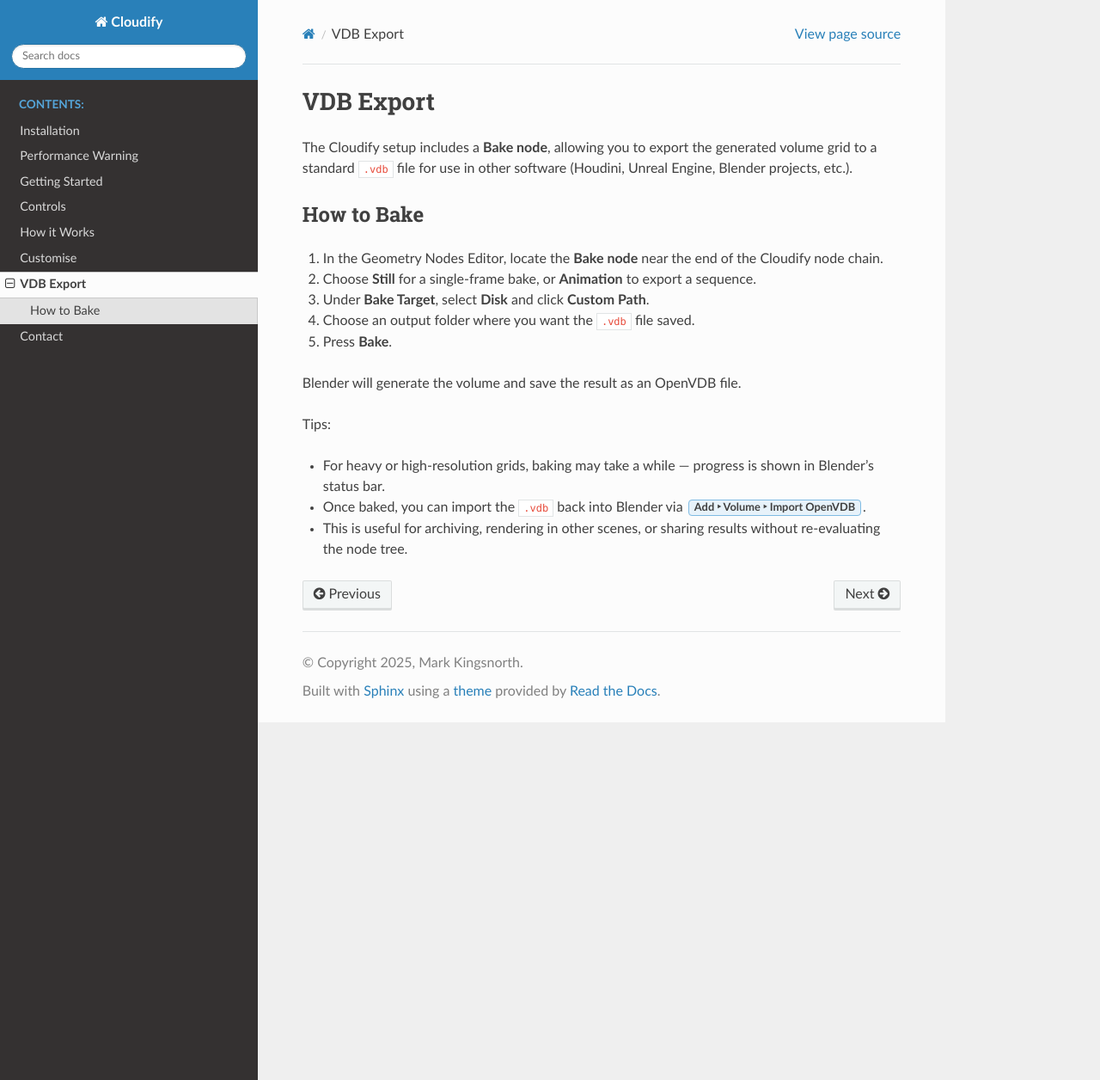
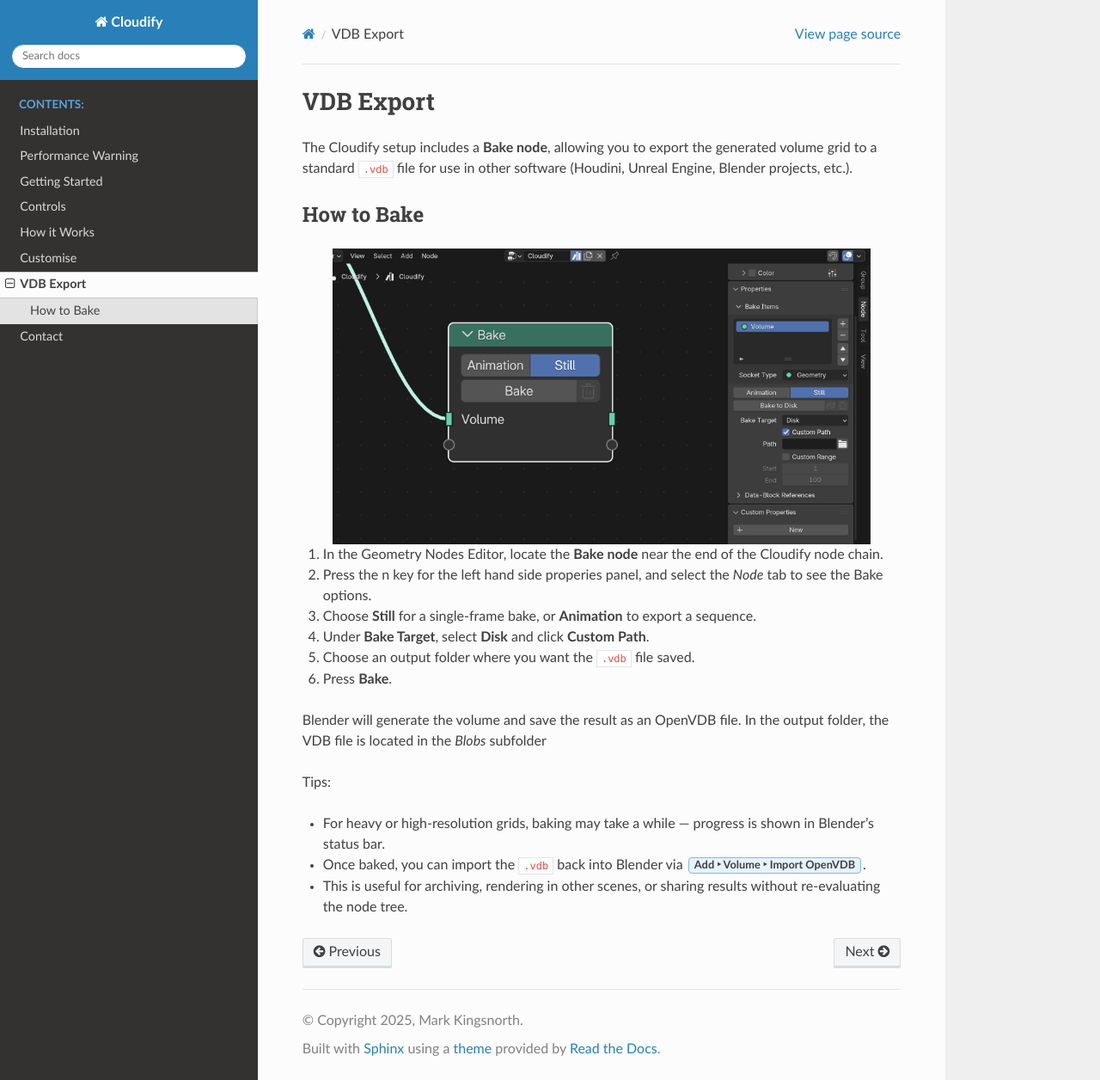
Before and after one commit to mkingsnorth/cloudify_docs, a Sphinx documentation site: the page built from docs/exporting.rst, in a window 1280 px wide and 1256 px high. Shown: the whole window at 86% size. Built offline with Sphinx 7.4.7 and the Read the Docs theme 3.1.0, drawn with Linux system fonts in a browser that asks for light colours.

Commit message:
Bake detail

```diff
--- a/docs/exporting.rst
+++ b/docs/exporting.rst
@@ -7,13 +7,19 @@
 How to Bake
 -----------
 
+.. image:: /_static/bake_node.png
+   :alt: VDB Bake Node
+   :width: 90%
+   :align: center
+
 1. In the Geometry Nodes Editor, locate the **Bake node** near the end of the Cloudify node chain.
-2. Choose **Still** for a single-frame bake, or **Animation** to export a sequence.
-3. Under **Bake Target**, select **Disk** and click **Custom Path**.
-4. Choose an output folder where you want the ``.vdb`` file saved.
-5. Press **Bake**.
+2. Press the n key for the left hand side properies panel, and select the *Node* tab to see the Bake options.
+3. Choose **Still** for a single-frame bake, or **Animation** to export a sequence.
+4. Under **Bake Target**, select **Disk** and click **Custom Path**.
+5. Choose an output folder where you want the ``.vdb`` file saved.
+6. Press **Bake**.
 
-Blender will generate the volume and save the result as an OpenVDB file.
+Blender will generate the volume and save the result as an OpenVDB file. In the output folder, the VDB file is located in the *Blobs* subfolder
 
 Tips:
 
```
Also changed, not shown: docs/_static/bake_node.png (added).
